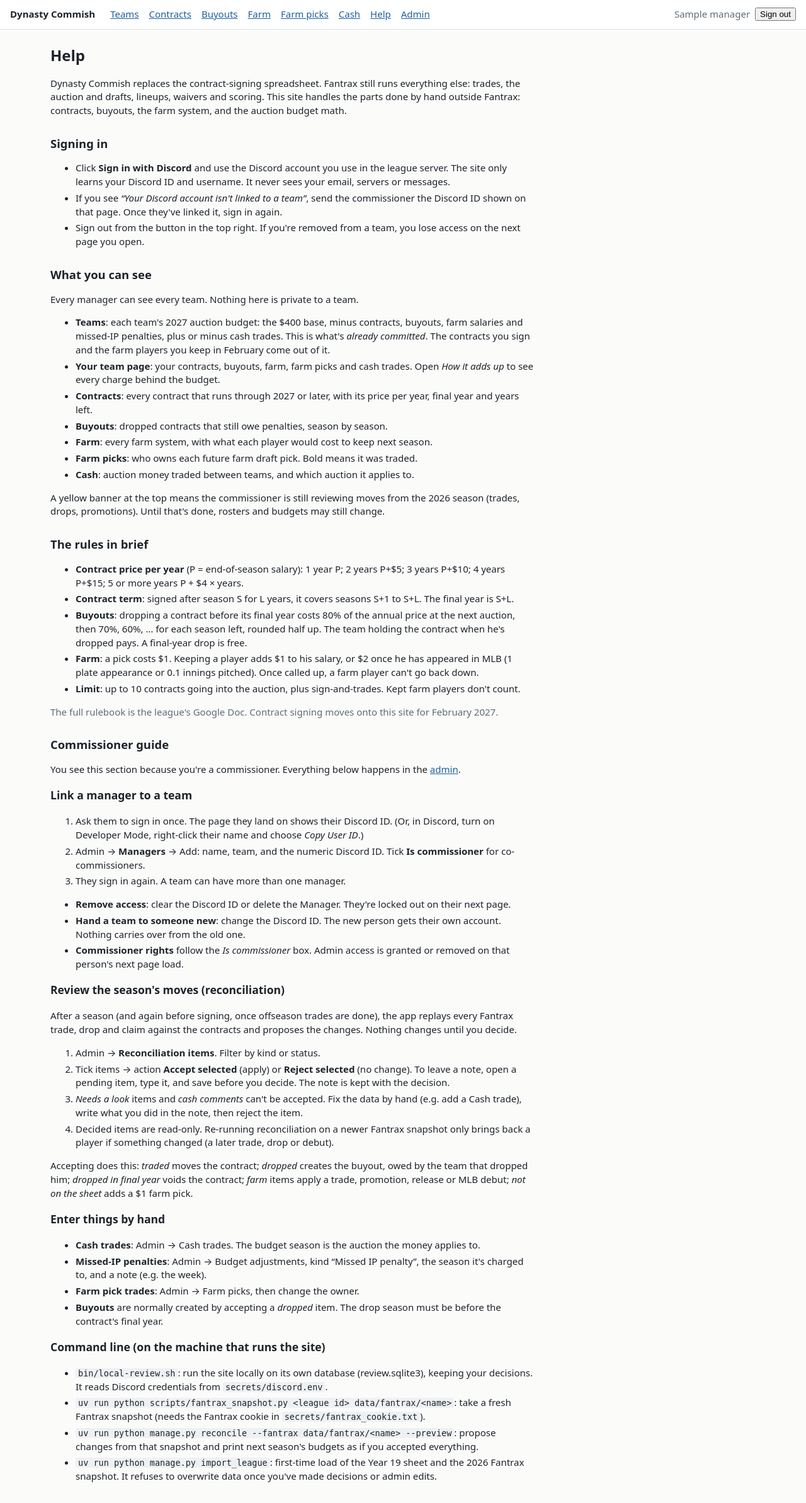
After one commit to mbecker8/dyansty-commish, a Django app: page /help/ in a window 1280 px wide. The commit adds this page. Shown: the whole page at 63% size. Run offline with Django 5.2, Linux system fonts and the light colour scheme; a user stored in the database is signed in; tables that the repository leaves empty hold one stand-in row (values such as "Sample post").

Commit message:
Commissioner role, league page fixes, user and commissioner docs
- Managers can be marked commissioner: their Discord account gets the admin,
  re-checked every request so removing the flag or the link applies at once.
- From the page review: the team page and team list show farm money and an
  itemised "how it adds up" ledger from the budget's own lines (missed-IP
  notes included), all cash trades, and only last season's ended contracts;
  impossible buyouts are refused in the admin; stable row order; the
  pending banner only shows to league members.
- Help page for managers (sign-in, pages, rules in brief) with a
  commissioner guide for commissioners; README with setup and pointers.

Co-Authored-By: Claude Opus 5.5 <noreply@anthropic.com>
Claude-Session: https://claude.ai/code/session_01VcfQSK3fViip8F5FEzX3BW

```diff
--- a/accounts/views.py
+++ b/accounts/views.py
@@ -10,7 +10,7 @@ from django.utils.http import url_has_allowed_host_and_scheme
 from django.views.decorators.http import require_GET, require_POST
 
 from accounts import discord
-from league.access import discord_username
+from league.access import discord_username, sync_commissioner_rights
 from league.models import Manager
 
 SESSION_STATE = "discord_oauth_state"
@@ -88,6 +88,7 @@ def discord_callback(request):
     manager.user = user
     manager.discord_username = str(identity.get("username", ""))[:100]
     manager.save(update_fields=["user", "discord_username"])
+    sync_commissioner_rights(user)
     login(request, manager.user, backend=f"{ModelBackend.__module__}.{ModelBackend.__name__}")
     return redirect(_safe_next(request, next_url))
 
--- a/config/settings.py
+++ b/config/settings.py
@@ -51,6 +51,7 @@ MIDDLEWARE = [
     "django.middleware.common.CommonMiddleware",
     "django.middleware.csrf.CsrfViewMiddleware",
     "django.contrib.auth.middleware.AuthenticationMiddleware",
+    "accounts.middleware.DiscordAccountMiddleware",
     "django.contrib.messages.middleware.MessageMiddleware",
     "django.middleware.clickjacking.XFrameOptionsMiddleware",
 ]
--- a/core/static/core/site.css
+++ b/core/static/core/site.css
@@ -22,3 +22,5 @@ tfoot td { font-weight:600; }
 .tag { font-size:.75rem; padding:0 .35rem; border:1px solid var(--line); border-radius:3px; color:var(--muted); }
 .card { max-width:28rem; margin:3rem auto; background:#fff; border:1px solid var(--line); padding:1.5rem; }
 .button { display:inline-block; background:#5865f2; color:#fff; padding:.6rem 1rem; text-decoration:none; border-radius:4px; }
+details { margin:.5rem 0 1rem; } details summary { cursor:pointer; color:var(--accent); }
+.doc { max-width:48rem; } .doc li { margin:.25rem 0; } code { background:#eef1f4; padding:0 .25rem; border-radius:3px; font-size:.9em; }
--- a/core/templates/base.html
+++ b/core/templates/base.html
@@ -17,6 +17,7 @@
       <a href="{% url 'farm' %}">Farm</a>
       <a href="{% url 'picks' %}">Farm picks</a>
       <a href="{% url 'cash' %}">Cash</a>
+      <a href="{% url 'help' %}">Help</a>
       {% if user.is_staff %}<a href="{% url 'admin:index' %}">Admin</a>{% endif %}
     </nav>
     <form method="post" action="{% url 'logout' %}" class="logout">{% csrf_token %}
--- a/league/admin.py
+++ b/league/admin.py
@@ -14,7 +14,7 @@ class TeamAdmin(admin.ModelAdmin):
 class ManagerAdmin(admin.ModelAdmin):
     """Link a person to a team. They can sign in once their Discord ID is here."""
 
-    list_display = ["name", "team", "discord_username", "discord_id", "user"]
+    list_display = ["name", "team", "is_commissioner", "discord_username", "discord_id", "user"]
     list_filter = ["team"]
     search_fields = ["name", "discord_username", "discord_id"]
     readonly_fields = ["discord_username", "user"]
--- a/league/context_processors.py
+++ b/league/context_processors.py
@@ -1,11 +1,12 @@
 from django.conf import settings
 
+from league.access import is_league_member
 from league.models import ReconciliationItem
 
 
 def league(request):
     context = {"league_season": settings.LEAGUE_SEASON, "next_season": settings.LEAGUE_SEASON + 1}
-    if request.user.is_authenticated:
+    if is_league_member(request.user):
         context["pending_review"] = ReconciliationItem.objects.filter(
             season=settings.LEAGUE_SEASON, status=ReconciliationItem.Status.PENDING
         ).count()
--- /dev/null
+++ b/league/templates/league/help.html
@@ -0,0 +1,108 @@
+{% extends "base.html" %}
+{% block title %}Help · Dynasty Commish{% endblock %}
+{% block content %}
+<article class="doc">
+<h1>Help</h1>
+<p>Dynasty Commish replaces the contract-signing spreadsheet. Fantrax still runs everything
+else: trades, the auction and drafts, lineups, waivers and scoring. This site handles the parts
+done by hand outside Fantrax: contracts, buyouts, the farm system, and the auction budget math.</p>
+
+<h2>Signing in</h2>
+<ul>
+  <li>Click <strong>Sign in with Discord</strong> and use the Discord account you use in the league server. The site only
+    learns your Discord ID and username. It never sees your email, servers or messages.</li>
+  <li>If you see <em>“Your Discord account isn't linked to a team”</em>, send the commissioner the Discord ID shown on
+    that page. Once they've linked it, sign in again.</li>
+  <li>Sign out from the button in the top right. If you're removed from a team, you lose access on the next page you open.</li>
+</ul>
+
+<h2>What you can see</h2>
+<p>Every manager can see every team. Nothing here is private to a team.</p>
+<ul>
+  <li><strong>Teams</strong>: each team's {{ next_season }} auction budget: the $400 base, minus contracts, buyouts, farm
+    salaries and missed-IP penalties, plus or minus cash trades. This is what's <em>already committed</em>. The contracts you
+    sign and the farm players you keep in February come out of it.</li>
+  <li><strong>Your team page</strong>: your contracts, buyouts, farm, farm picks and cash trades. Open
+    <em>How it adds up</em> to see every charge behind the budget.</li>
+  <li><strong>Contracts</strong>: every contract that runs through {{ next_season }} or later, with its price per year,
+    final year and years left.</li>
+  <li><strong>Buyouts</strong>: dropped contracts that still owe penalties, season by season.</li>
+  <li><strong>Farm</strong>: every farm system, with what each player would cost to keep next season.</li>
+  <li><strong>Farm picks</strong>: who owns each future farm draft pick. Bold means it was traded.</li>
+  <li><strong>Cash</strong>: auction money traded between teams, and which auction it applies to.</li>
+</ul>
+<p>A yellow banner at the top means the commissioner is still reviewing moves from the {{ league_season }} season
+  (trades, drops, promotions). Until that's done, rosters and budgets may still change.</p>
+
+<h2>The rules in brief</h2>
+<ul>
+  <li><strong>Contract price per year</strong> (P = end-of-season salary): 1 year P; 2 years P+$5; 3 years P+$10;
+    4 years P+$15; 5 or more years P + $4 × years.</li>
+  <li><strong>Contract term</strong>: signed after season S for L years, it covers seasons S+1 to S+L. The final year is S+L.</li>
+  <li><strong>Buyouts</strong>: dropping a contract before its final year costs 80% of the annual price at the next auction,
+    then 70%, 60%, … for each season left, rounded half up. The team holding the contract when he's dropped pays.
+    A final-year drop is free.</li>
+  <li><strong>Farm</strong>: a pick costs $1. Keeping a player adds $1 to his salary, or $2 once he has appeared in
+    MLB (1 plate appearance or 0.1 innings pitched). Once called up, a farm player can't go back down.</li>
+  <li><strong>Limit</strong>: up to 10 contracts going into the auction, plus sign-and-trades. Kept farm players don't count.</li>
+</ul>
+<p class="muted">The full rulebook is the league's Google Doc. Contract signing moves onto this site for February {{ next_season }}.</p>
+
+{% if is_commissioner %}
+<h2 id="commissioner">Commissioner guide</h2>
+<p>You see this section because you're a commissioner. Everything below happens in the <a href="{% url 'admin:index' %}">admin</a>.</p>
+
+<h3>Link a manager to a team</h3>
+<ol>
+  <li>Ask them to sign in once. The page they land on shows their Discord ID. (Or, in Discord, turn on
+    Developer Mode, right-click their name and choose <em>Copy User ID</em>.)</li>
+  <li>Admin → <strong>Managers</strong> → Add: name, team, and the numeric Discord ID. Tick <strong>Is commissioner</strong>
+    for co-commissioners.</li>
+  <li>They sign in again. A team can have more than one manager.</li>
+</ol>
+<ul>
+  <li><strong>Remove access</strong>: clear the Discord ID or delete the Manager. They're locked out on their next page.</li>
+  <li><strong>Hand a team to someone new</strong>: change the Discord ID. The new person gets their own account. Nothing
+    carries over from the old one.</li>
+  <li><strong>Commissioner rights</strong> follow the <em>Is commissioner</em> box. Admin access is granted or removed on
+    that person's next page load.</li>
+</ul>
+
+<h3>Review the season's moves (reconciliation)</h3>
+<p>After a season (and again before signing, once offseason trades are done), the app replays every Fantrax trade, drop and
+  claim against the contracts and proposes the changes. Nothing changes until you decide.</p>
+<ol>
+  <li>Admin → <strong>Reconciliation items</strong>. Filter by kind or status.</li>
+  <li>Tick items → action <strong>Accept selected</strong> (apply) or <strong>Reject selected</strong> (no change).
+    To leave a note, open a pending item, type it, and save before you decide. The note is kept with the decision.</li>
+  <li><em>Needs a look</em> items and <em>cash comments</em> can't be accepted. Fix the data by hand (e.g. add a Cash trade),
+    write what you did in the note, then reject the item.</li>
+  <li>Decided items are read-only. Re-running reconciliation on a newer Fantrax snapshot only brings back a player if
+    something changed (a later trade, drop or debut).</li>
+</ol>
+<p>Accepting does this: <em>traded</em> moves the contract; <em>dropped</em> creates the buyout, owed by the team that dropped him;
+  <em>dropped in final year</em> voids the contract; <em>farm</em> items apply a trade, promotion, release or MLB debut;
+  <em>not on the sheet</em> adds a $1 farm pick.</p>
+
+<h3>Enter things by hand</h3>
+<ul>
+  <li><strong>Cash trades</strong>: Admin → Cash trades. The budget season is the auction the money applies to.</li>
+  <li><strong>Missed-IP penalties</strong>: Admin → Budget adjustments, kind “Missed IP penalty”, the season it's charged to, and a note (e.g. the week).</li>
+  <li><strong>Farm pick trades</strong>: Admin → Farm picks, then change the owner.</li>
+  <li><strong>Buyouts</strong> are normally created by accepting a <em>dropped</em> item. The drop season must be before the contract's final year.</li>
+</ul>
+
+<h3>Command line (on the machine that runs the site)</h3>
+<ul>
+  <li><code>bin/local-review.sh</code>: run the site locally on its own database (review.sqlite3), keeping your decisions.
+    It reads Discord credentials from <code>secrets/discord.env</code>.</li>
+  <li><code>uv run python scripts/fantrax_snapshot.py &lt;league id&gt; data/fantrax/&lt;name&gt;</code>: take a fresh Fantrax snapshot
+    (needs the Fantrax cookie in <code>secrets/fantrax_cookie.txt</code>).</li>
+  <li><code>uv run python manage.py reconcile --fantrax data/fantrax/&lt;name&gt; --preview</code>: propose changes from that
+    snapshot and print next season's budgets as if you accepted everything.</li>
+  <li><code>uv run python manage.py import_league</code>: first-time load of the Year 19 sheet and the 2026 Fantrax snapshot.
+    It refuses to overwrite data once you've made decisions or admin edits.</li>
+</ul>
+{% endif %}
+</article>
+{% endblock %}
--- a/league/templates/league/teams.html
+++ b/league/templates/league/teams.html
@@ -2,9 +2,9 @@
 {% block title %}Teams · Dynasty Commish{% endblock %}
 {% block content %}
 <h1>Teams — {{ next_season }} auction budgets</h1>
-<p class="muted">Committed money for {{ next_season }} before signings and farm keeps: $400 base, minus contracts and buyouts, plus or minus cash trades.</p>
+<p class="muted">Committed money for {{ next_season }} before signings and farm keeps: $400 base, minus contracts, buyouts, farm and missed-IP penalties, plus or minus cash trades.</p>
 <div class="table-wrap"><table>
-  <thead><tr><th>Team</th><th>Managers</th><th class="num">Contracts</th><th class="num">Buyouts</th><th class="num">Cash</th><th class="num">Missed IP</th><th class="num">Left before signings</th></tr></thead>
+  <thead><tr><th>Team</th><th>Managers</th><th class="num">Contracts</th><th class="num">Buyouts</th><th class="num">Farm</th><th class="num">Cash</th><th class="num">Missed IP</th><th class="num">Left before signings</th></tr></thead>
   <tbody>
   {% for row in teams %}
     <tr>
@@ -12,6 +12,7 @@
       <td>{% for m in row.team.managers.all %}{{ m.name }}{% if not forloop.last %}, {% endif %}{% empty %}<span class="muted">—</span>{% endfor %}</td>
       <td class="num">${{ row.budget.contracts }}</td>
       <td class="num">${{ row.budget.buyouts }}</td>
+      <td class="num">${{ row.budget.farm }}</td>
       <td class="num">{% if row.budget.cash_net > 0 %}+{% endif %}{{ row.budget.cash_net }}</td>
       <td class="num">${{ row.budget.missed_ip }}</td>
       <td class="num"><strong>${{ row.budget.remaining }}</strong></td>
--- a/league/urls.py
+++ b/league/urls.py
@@ -10,4 +10,5 @@ urlpatterns = [
     path("farm/", views.farm, name="farm"),
     path("picks/", views.picks, name="picks"),
     path("cash/", views.cash, name="cash"),
+    path("help/", views.help_page, name="help"),
 ]
--- a/league/views.py
+++ b/league/views.py
@@ -3,11 +3,12 @@
 from collections import defaultdict
 
 from django.conf import settings
+from django.db.models import Q
 from django.shortcuts import get_object_or_404, redirect, render
 
 from league.access import is_league_member, member_required
 from league.budget import team_budget
-from league.models import Buyout, CashTrade, Contract, FarmPick, FarmPlayer, Team
+from league.models import BudgetAdjustment, Buyout, CashTrade, Contract, FarmPick, FarmPlayer, Player, Team
 from rules.buyouts import buyout_schedule
 from rules.farm import retained_salary
 
@@ -64,28 +65,44 @@ def teams(request):
     return render(request, "league/teams.html", {"teams": rows})
 
 
+LINE_LABELS = {"contract": "Contract", "buyout": "Buyout", "farm": "Farm"}
+
+
+def ledger(budget):
+    """Every charge in the budget, as the rules engine itemised it."""
+    players = Player.objects.in_bulk([int(pid) for _, pid, _ in budget.lines])
+    return [
+        {"kind": LINE_LABELS.get(kind, kind), "player": players.get(int(pid)), "amount": amount}
+        for kind, pid, amount in budget.lines
+    ]
+
+
 @member_required
 def team(request, code):
     team = get_object_or_404(Team, code=code.upper())
     season = next_season()
-    live = Contract.live.filter(team=team).select_related("player")
-    buyouts = Buyout.objects.filter(team=team).select_related("contract__player")
+    budget = team_budget(team, season)
+    live = Contract.live.filter(team=team).select_related("player").order_by("player__name")
+    buyouts = Buyout.objects.filter(team=team).select_related("contract__player").order_by("contract__player__name")
     farm = FarmPlayer.objects.filter(team=team, status=FarmPlayer.Status.ACTIVE).select_related("player")
     return render(
         request,
         "league/team.html",
         {
             "team": team,
-            "budget": team_budget(team, season),
+            "budget": budget,
+            "ledger": ledger(budget),
+            "adjustments": BudgetAdjustment.objects.filter(team=team, season=season),
             "contracts": contract_rows(c for c in live if c.final_year >= season),
-            "expired": [c for c in live if c.final_year < season],
+            "expired": [c for c in live if c.final_year == settings.LEAGUE_SEASON],
             "buyouts": buyout_rows(buyouts),
-            "farm": farm_rows(farm),
-            "picks": FarmPick.objects.filter(owner=team, year__gte=season).select_related("original_team"),
-            "cash": CashTrade.objects.filter(budget_season__gte=season)
-            .filter(from_team=team)
-            .union(CashTrade.objects.filter(budget_season__gte=season, to_team=team))
-            .order_by("budget_season"),
+            "farm": farm_rows(farm.order_by("player__name")),
+            "picks": FarmPick.objects.filter(owner=team, year__gte=season)
+            .select_related("original_team")
+            .order_by("year", "round", "original_team__code"),
+            "cash": CashTrade.objects.filter(Q(from_team=team) | Q(to_team=team))
+            .select_related("from_team", "to_team")
+            .order_by("-budget_season", "pk"),
             "managers": team.managers.all(),
         },
     )
@@ -100,7 +117,9 @@ def contracts(request):
 
 @member_required
 def buyouts(request):
-    all_buyouts = Buyout.objects.select_related("contract__player", "team").order_by("team__code")
+    all_buyouts = Buyout.objects.select_related("contract__player", "team").order_by(
+        "team__code", "contract__player__name"
+    )
     return render(request, "league/buyouts.html", {"rows": buyout_rows(all_buyouts)})
 
 
@@ -123,3 +142,8 @@ def picks(request):
 def cash(request):
     trades = CashTrade.objects.select_related("from_team", "to_team").order_by("-budget_season", "from_team__code")
     return render(request, "league/cash.html", {"trades": trades})
+
+
+@member_required
+def help_page(request):
+    return render(request, "league/help.html", {"is_commissioner": request.user.is_staff})
```
Also changed, not shown: ARCHITECTURE.md (+7 -1 lines), accounts/middleware.py (added, +16 -0 lines), accounts/tests/test_discord_login.py (+29 -0 lines), league/access.py (+24 -5 lines), league/models.py (+18 -0 lines), league/templates/league/team.html (+17 -2 lines), league/tests/test_views.py (+80 -0 lines), README.md, league/migrations/0003_manager_is_commissioner.py (added).
